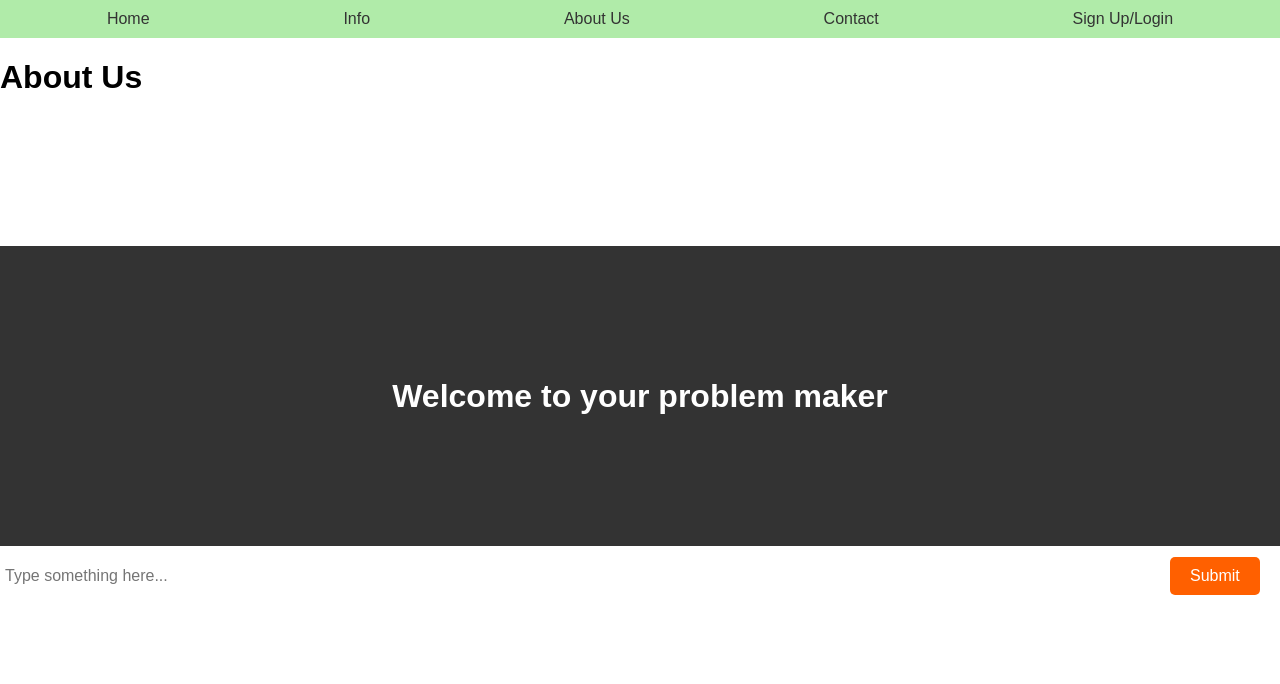
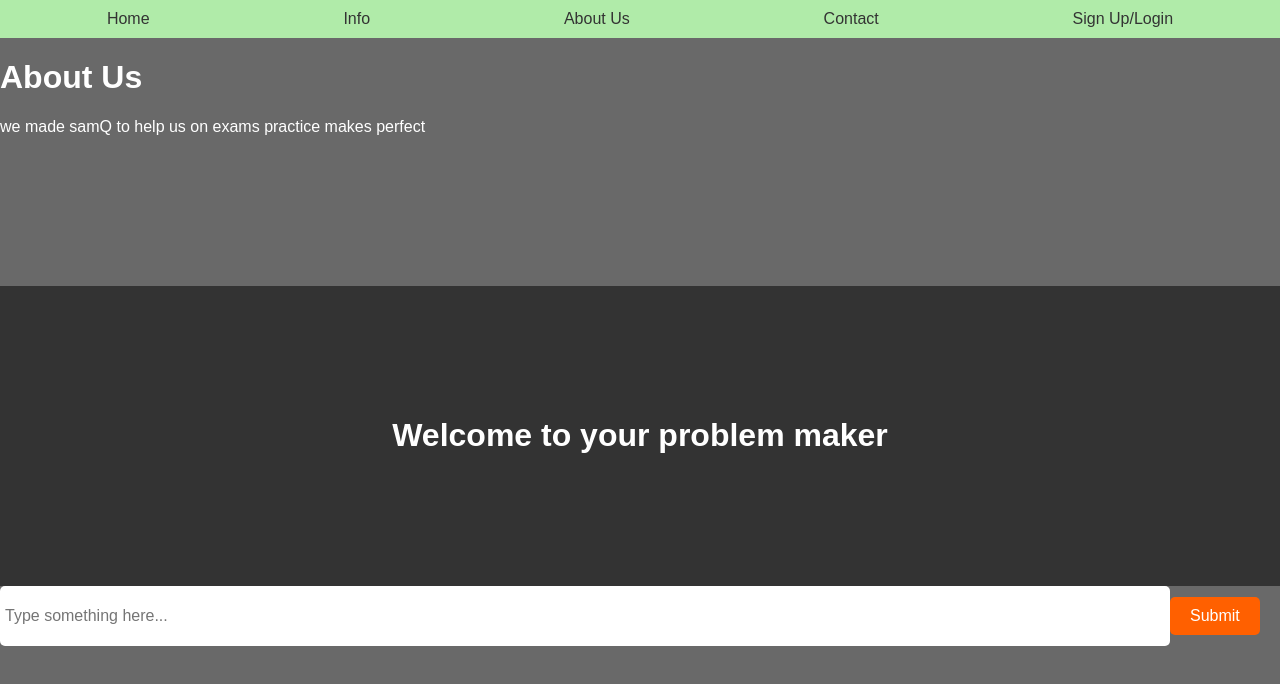
Before and after one commit to Arman-Fathabadi/moonhack, a React (Create React App) app: page /about in a window 1280 px wide. Shown: the top 684 px of the page. Built offline with nearby package versions, Linux system fonts and the light colour scheme.

Commit message:
about us changed

```diff
--- a/src/pages/AboutUs.jsx
+++ b/src/pages/AboutUs.jsx
@@ -3,9 +3,9 @@ import "../styles/AboutUs.css";
 
 function AboutUs() {
   return (
-    <div>
+    <div id="about">
       <h1>About Us</h1>
-      {/* Add content and styling for the about us page */}
+      <p>we made samQ to help us on exams practice makes perfect</p>
     </div>
   );
 }
--- a/src/styles/AboutUs.css
+++ b/src/styles/AboutUs.css
@@ -2,6 +2,10 @@
   padding: 20px;
   line-height: 1.6;
 }
+
+body{background-color:dimgrey}
+
+#about{color:white}
 
 .team-member {
   display: flex;
```
